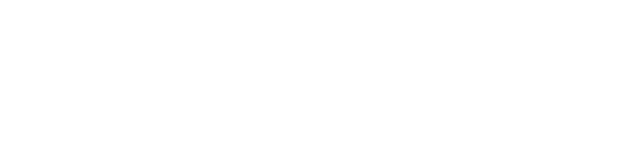
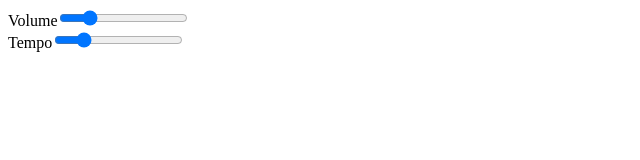
Before and after one commit to apvilkko/drmch, a website with bundled scripts: page index.html in a window 1280 px wide. Shown: the whole page, without its empty margins (0-640 px from the left). Built offline with nearby package versions, Linux system fonts and the light colour scheme.

Commit message:
add input handling, sequencer, basic sounds

```diff
--- a/index.html
+++ b/index.html
@@ -5,6 +5,7 @@
     <title>drmch</title>
 </head>
 <body>
+  <div id="sliders"></div>
 <script src="build/build.js"></script>
 </body>
 </html>
--- a/src/audioengine.js
+++ b/src/audioengine.js
@@ -1,11 +1,22 @@
+import connectChain from './util.js';
+import {VCA} from './components.js';
+
 class AudioEngine {
   constructor() {
     this.context = new (window.AudioContext || window.webkitAudioContext)();
     console.log("AudioEngine context", this.context);
+    this.masterGain = new VCA(this.context, 'masterGain', 0.5);
+    this.masterGain.connect(this.context.destination);
+    this.tracks = {};
   }
-  addTrack(sound) {
-    console.log("addTrack", sound);
-    sound.connect(this.context.destination);
+  addTrack(key, sound) {
+    console.log("addTrack", key, sound);
+    var trackGain = new VCA(this.context, key + '_trackGain', 0.5);
+    this.tracks[key] = {
+      sound: sound,
+      gain: trackGain
+    };
+    connectChain([sound, trackGain, this.masterGain]);
   }
 }
 export default AudioEngine;
--- a/src/components.js
+++ b/src/components.js
@@ -2,11 +2,12 @@ export class Component {
   constructor(context, name) {
     this.context = context;
     this.name = name || 'Component';
+    //console.log("create", this.name);
     this.input = null;
     this.output = null;
   }
   connect(node) {
-    console.log("connect", node);
+    console.log(`connect ${this.name} => ${node.name ? node.name : node}`, node);
     if (node.input) {
       this.output.connect(node.input);
     } else {
@@ -18,7 +19,7 @@ export class Component {
   }
   addEvent(name, fn) {
     let eventName = this.name + '_' + name;
-    console.log("addEvent", eventName);
+    //console.log("addEvent", eventName);
     document.addEventListener(eventName, fn);
   }
 }
@@ -52,6 +53,10 @@ export class VCA extends Component  {
     this.input = this.gain;
     this.output = this.gain;
     this.amplitude = this.gain.gain;
+
+    this.addEvent('gain', (value) => {
+      this.amplitude.value = value.detail;
+    });
   }
 }
 
@@ -60,9 +65,8 @@ export class Envelope extends Component {
     super(context, name || 'Envelope');
     this.attackTime = 0.05;
     this.releaseTime = 0.4;
-    this.min = 0;
-    this.max = 1;
     this.addEvent('gateOn', () => { this.trigger(); });
+    this.addEvent('gateOff', () => { this.off(); });
   }
   trigger() {
     let now = this.context.currentTime;
@@ -71,6 +75,11 @@ export class Envelope extends Component {
     this.param.linearRampToValueAtTime(this.max, now + this.attackTime);
     this.param.linearRampToValueAtTime(this.min, now + this.attackTime + this.releaseTime);
   }
+  off() {
+    let now = this.context.currentTime;
+    this.param.cancelScheduledValues(now);
+    this.param.setValueAtTime(0, now);
+  }
   connect(node, min, max) {
     this.min = min || 0;
     this.max = max || 1;
--- a/src/drmch.js
+++ b/src/drmch.js
@@ -1,17 +1,30 @@
 import AudioEngine from './audioengine.js';
-import Sound from './sound.js';
-import trigger from './event.js';
+import InputHandler from './inputhandler.js';
+import Sequencer from './sequencer.js';
+import {Hihat, Kick, Snare} from './sound.js';
 
 class Drmch {
   constructor() {
+    this.inputHandler = new InputHandler();
     this.audioEngine = new AudioEngine();
+    this.createSounds();
+    this.sequencer = new Sequencer(this.audioEngine.context, this.sounds);
+    this.sequencer.scheduler();
+  }
+  createSounds() {
+    let hc = new Hihat(this.audioEngine.context, 'HC');
+    hc.noiseEnvA.releaseTime = 0.05;
+    let ho = new Hihat(this.audioEngine.context, 'HO');
+    ho.noiseEnvA.releaseTime = 0.4;
     this.sounds = new Map()
-      .set('kick', new Sound(this.audioEngine.context, 'kick'))
+      .set('HC', hc)
+      .set('HO', ho)
+      .set('BD', new Kick(this.audioEngine.context, 'BD'))
+      .set('SN', new Snare(this.audioEngine.context, 'SN'))
     ;
-    for (let value of this.sounds.values()) {
-      this.audioEngine.addTrack(value);
+    for (let [key, value] of this.sounds.entries()) {
+      this.audioEngine.addTrack(key, value);
     }
-    trigger('Envelope_gateOn');
   }
 }
 export default Drmch;
--- /dev/null
+++ b/src/inputhandler.js
@@ -0,0 +1,48 @@
+import trigger from './event.js';
+
+const maxValue = 255;
+
+function doTrigger(paramName) {
+  return function (event) {
+    trigger(paramName, parseInt(event.target.value, 10) / maxValue);
+  }
+}
+
+function scale(min, max, value) {
+  return (parseInt(value, 10) / maxValue) * (max - min) + min;
+}
+
+class InputHandler {
+  constructor() {
+    this.sliders = new Map()
+      .set('masterGain', {
+        title: 'Volume',
+        callback: doTrigger('masterGain_gain')
+      })
+      .set('tempo', {
+        title: 'Tempo',
+        callback: function (event) {
+          trigger('tempo', scale(90, 150, event.target.value));
+        }
+      })
+    ;
+    var sliders = document.getElementById('sliders');
+    for (let [key,value] of this.sliders.entries()) {
+      var slider = document.createElement('div');
+      slider.setAttribute('class', 'slider');
+      var label = document.createElement('label');
+      var text = document.createTextNode(value.title);
+      label.appendChild(text);
+      var input = document.createElement('input');
+      input.setAttribute('id', 'slider-' + key);
+      input.setAttribute('type', 'range');
+      input.setAttribute('min', '0');
+      input.setAttribute('max', '' + maxValue);
+      label.appendChild(input);
+      slider.appendChild(label);
+      sliders.appendChild(slider);
+      input.addEventListener('input', value.callback, false);
+    }
+  }
+}
+export default InputHandler;
--- /dev/null
+++ b/src/sequencer.js
@@ -0,0 +1,53 @@
+import trigger from './event.js';
+
+const PATTERN = {
+  'HC': [1,0,1,1,1,0,0,0,1,1,1,0,1,0,0,1],
+  'HO': [0,0,0,0,0,0,1,0,0,0,0,1,0,0,0,0],
+  'BD': [1,0,0,0,0,0,0,0,0,0,1,0,0,1,0,0],
+  'SN': [0,0,0,0,1,0,0,0,0,0,0,0,1,0,0,0],
+};
+
+class Sequencer {
+  constructor(context, sounds) {
+    this.context = context;
+    this.sounds = sounds;
+    this.nextNoteTime = context.currentTime;
+    this.scheduleAheadTime = 0.1;
+    this.currentNote = 0;
+    this.noteLength = 0.25; // (1 = quarter note, 0.5 = eighth note)
+    let tempo = 120;
+    this.secondsPerBeat = 60.0 / tempo;
+    this.beatsPerBar = 4;
+    this.notesPerBeat = Math.round(this.beatsPerBar / this.noteLength);
+    this.pattern = PATTERN;
+
+    document.addEventListener('tempo', (value) => {
+      this.secondsPerBeat = 60.0 / value.detail;
+    });
+  }
+  scheduleNote() {
+    Object.keys(this.pattern).forEach((value) => {
+      if (this.pattern[value][this.currentNote]) {
+        this.sounds.get(value).gateOn();
+        if (value === 'HC') {
+          trigger('HO_AEnvelope_gateOff');
+        }
+      }
+    });
+  }
+  nextNote() {
+    this.nextNoteTime += this.noteLength * this.secondsPerBeat;
+    this.currentNote++;
+    if (this.currentNote === this.notesPerBeat) {
+      this.currentNote = 0;
+    }
+  }
+  scheduler() {
+    window.requestAnimationFrame(() => { this.scheduler(); });
+    if (this.nextNoteTime < this.context.currentTime + this.scheduleAheadTime ) {
+      this.scheduleNote();
+      this.nextNote();
+    }
+  }
+}
+export default Sequencer;
--- a/src/sound.js
+++ b/src/sound.js
@@ -1,14 +1,92 @@
+import connectChain from './util.js';
 import {VCO, VCA, Component, Envelope} from './components.js';
+import trigger from './event.js';
 
-class Sound extends Component {
+export class Filter extends Component {
+  constructor(context, name, type) {
+    super(context, name || 'Filter');
+    this.filter = context.createBiquadFilter();
+    this.filter.type = type || 'lowpass';
+    this.filter.frequency.value = 2000;
+    this.filter.Q.value = 0.5;
+    this.frequency = this.filter.frequency;
+    this.input = this.filter;
+    this.output = this.filter;
+  }
+}
+
+export class Sound extends Component {
   constructor(context, name) {
     super(context, name || 'Sound');
-    this.vco = new VCO(context);
-    this.vca = new VCA(context);
-    this.envA = new Envelope(context);
-    this.vco.connect(this.vca);
+    this.vco = new VCO(context, this.name + '_VCO');
+    this.vca = new VCA(context, this.name + '_VCA');
+    this.envA = new Envelope(context, this.name + '_AEnvelope');
+    this.envP = new Envelope(context, this.name + '_PEnvelope');
+    this.noise = new NoiseGenerator(context, this.name + '_Noise');
+    this.noiseVca = new VCA(context, this.name + '_NoiseVCA');
+    this.noiseEnvA = new Envelope(context, this.name + '_NoiseAEnvelope');
+    this.noiseFilter = new Filter(context, this.name + '_NoiseFilter', 'highpass');
+    this.mixer = new VCA(context, this.name + '_groupGain', 0.5);
+    connectChain([this.vco, this.vca, this.mixer]);
+    connectChain([this.noise, this.noiseFilter, this.noiseVca, this.mixer]);
     this.envA.connect(this.vca.amplitude);
-    this.output = this.vca;
+    this.noiseEnvA.connect(this.noiseVca.amplitude);
+    this.envP.connect(this.vco.oscillator.frequency, 20, 250);
+    this.output = this.mixer;
+  }
+  gateOn() {
+    trigger(this.name + '_NoiseAEnvelope_gateOn');
+    trigger(this.name + '_AEnvelope_gateOn');
+    trigger(this.name + '_PEnvelope_gateOn');
   }
 }
-export default Sound;
+
+class NoiseGenerator extends Component {
+  constructor(context, name) {
+    super(context, name || 'Noise');
+    let bufferSize = 2 * context.sampleRate;
+    var noiseBuffer = context.createBuffer(1, bufferSize, context.sampleRate);
+    let output = noiseBuffer.getChannelData(0);
+    for (let i = 0; i < bufferSize; i++) {
+        output[i] = Math.random() * 2 - 1;
+    }
+    this.noise = context.createBufferSource();
+    this.noise.buffer = noiseBuffer;
+    this.noise.loop = true;
+    this.noise.start(0);
+    this.output = this.noise;
+  }
+}
+
+export class Hihat extends Sound {
+  constructor(context, name) {
+    super(context, name || 'Hihat');
+    this.noiseFilter.filter.frequency.value = 7000;
+    this.envA.min = 0;
+    this.envA.max = 0;
+  }
+}
+
+export class Kick extends Sound {
+  constructor(context, name) {
+    super(context, name || 'Kick');
+    this.vco.oscillator.type = 'sine';
+    this.envP.attackTime = 0;
+    this.envP.releaseTime = 0.1;
+    this.noiseEnvA.min = 0;
+    this.noiseEnvA.max = 0;
+  }
+}
+
+export class Snare extends Sound {
+  constructor(context, name) {
+    super(context, name || 'Snare');
+    this.vco.oscillator.type = 'sine';
+    this.envP.min = 100;
+    this.envP.max = 400;
+    this.envP.attackTime = 0;
+    this.envP.releaseTime = 0.1;
+    this.envA.releaseTime = 0.1;
+    this.noiseFilter.filter.frequency.value = 3500;
+  }
+}
--- /dev/null
+++ b/src/util.js
@@ -0,0 +1,6 @@
+function connectChain(chain) {
+  for (let i = 0; i < chain.length - 1; ++i) {
+    chain[i].connect(chain[i+1]);
+  }
+}
+export default connectChain;
```
